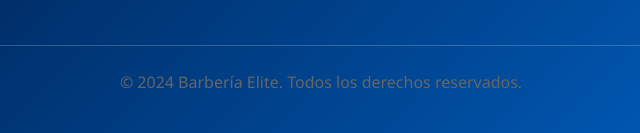
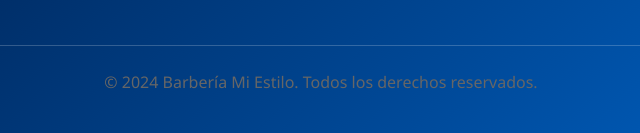
Before and after one commit to JhanCarlosMM/barberia, a website: page frontend/login.html in a window 1280 px wide. Shown: the part 790-923 px from the top of the page, 319-959 px from the left. Drawn offline with Linux system fonts and the light colour scheme.

Commit message:
Ajustes footer

```diff
--- a/frontend/login.html
+++ b/frontend/login.html
@@ -69,7 +69,7 @@
   <!-- ===== FOOTER ===== -->
   <footer style="margin-top: auto;">
     <div class="footer-bottom">
-      <p>&copy; 2024 Barbería Elite. Todos los derechos reservados.</p>
+      <p>&copy; 2024 Barbería Mi Estilo. Todos los derechos reservados.</p>
     </div>
   </footer>
 
```
Also changed, not shown: frontend/citas.html (+1 -1 lines), frontend/index.html (+3 -8 lines).
